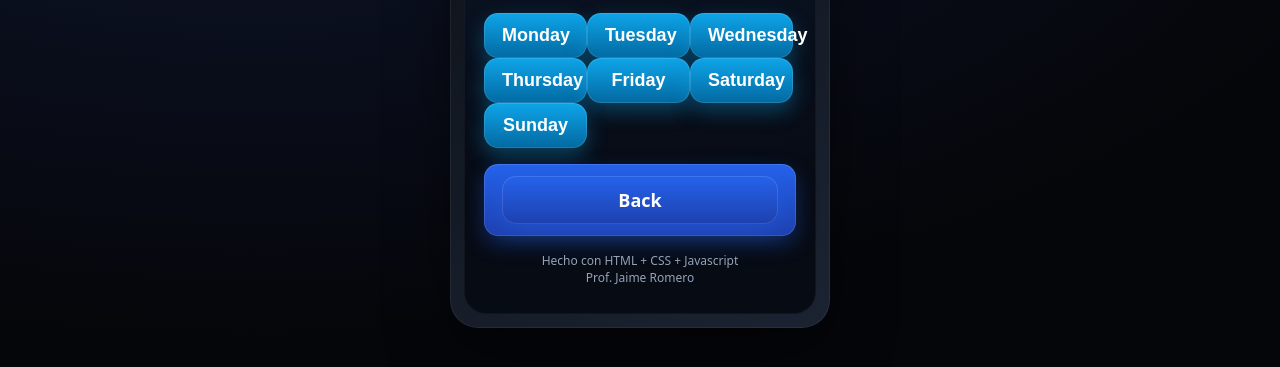
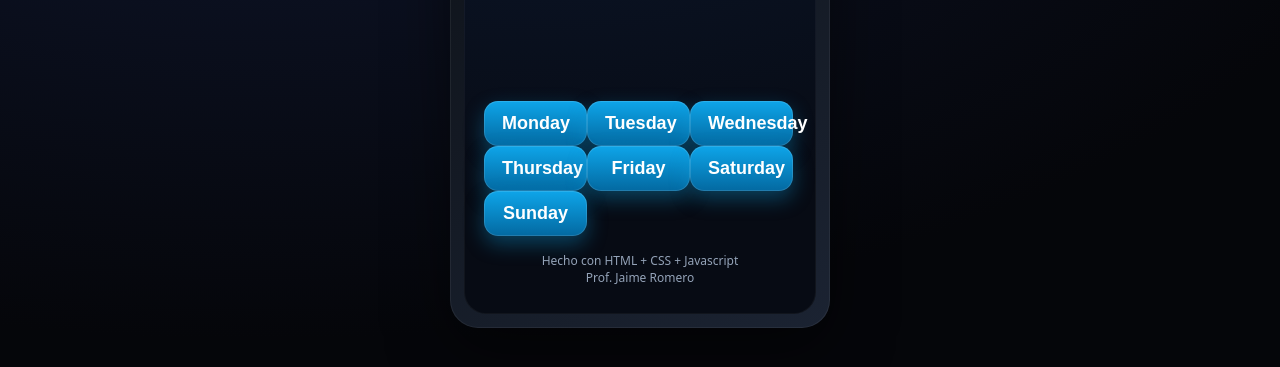
Before and after one commit to jdroupel/days-of-the-week, a plain HTML site: page index.html in a window 1280 px wide. Shown: the part 341-708 px from the top of the page. Drawn offline with Linux system fonts and the light colour scheme.

Commit message:
Update index.html

```diff
--- a/index.html
+++ b/index.html
@@ -25,11 +25,6 @@
 		<button class="button secondary"onclick="number_6()">Saturday</button>
 		<button class="button secondary"onclick="number_7()">Sunday</button>
        </div>
-		<center>
-		<div class="button" aria-label="Acciones principales">
-			<a href="index.html" class="button"> Back</a>
-		</div>
-		</center>
       <div class="footer">Hecho con HTML + CSS + Javascript<br>Prof. Jaime Romero</div>
     </section>
   </main>
```
